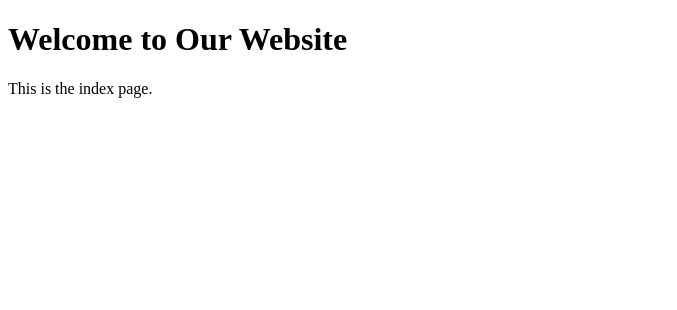
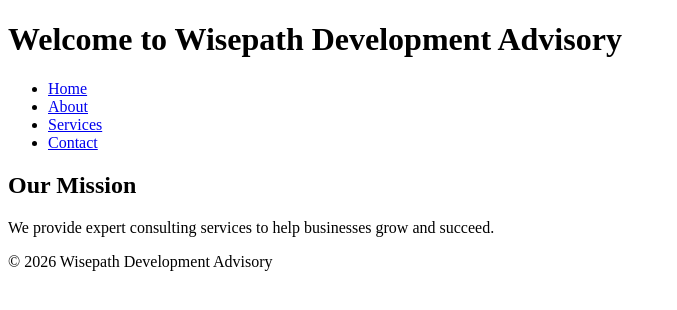
Before and after one commit to ghforje/wisepath-advisory-website, a plain HTML site: page index.html in a window 1280 px wide. Shown: the whole page, without its empty margins (0-677 px from the left). Drawn offline with Linux system fonts and the light colour scheme.

Commit message:
Push complete Wisepath Development Advisory website files.

```diff
--- a/index.html
+++ b/index.html
@@ -1,12 +1,32 @@
 <!DOCTYPE html>
-<html lang="en">
+<html>
 <head>
     <meta charset="UTF-8">
     <meta name="viewport" content="width=device-width, initial-scale=1.0">
-    <title>Index Page</title>
+    <link rel="stylesheet" href="css/styles.css">
+    <title>Wisepath Development Advisory</title>
 </head>
 <body>
-    <h1>Welcome to Our Website</h1>
-    <p>This is the index page.</p>
+    <header>
+        <h1>Welcome to Wisepath Development Advisory</h1>
+        <nav>
+            <ul>
+                <li><a href="index.html">Home</a></li>
+                <li><a href="about.html">About</a></li>
+                <li><a href="services.html">Services</a></li>
+                <li><a href="contact.html">Contact</a></li>
+            </ul>
+        </nav>
+    </header>
+    <main>
+        <section>
+            <h2>Our Mission</h2>
+            <p>We provide expert consulting services to help businesses grow and succeed.</p>
+        </section>
+    </main>
+    <footer>
+        <p>&copy; 2026 Wisepath Development Advisory</p>
+    </footer>
+    <script src="js/script.js"></script>
 </body>
 </html>
```
